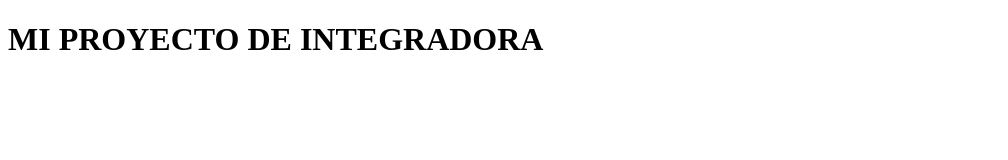
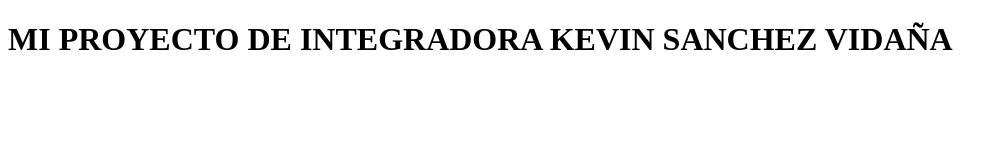
Before and after one commit to KevinFett1985/Practica1, a plain HTML site: page index.html in a window 1280 px wide. Shown: the whole page, without its empty margins (0-1008 px from the left). Drawn offline with Linux system fonts and the light colour scheme.

Commit message:
Update index.html

```diff
--- a/index.html
+++ b/index.html
@@ -7,6 +7,6 @@
     <title>Document</title>
 </head>
 <body>
-    <h1>MI PROYECTO DE INTEGRADORA</h1>
+    <h1>MI PROYECTO DE INTEGRADORA KEVIN SANCHEZ VIDAÑA</h1>
 </body>
 </html>
```
